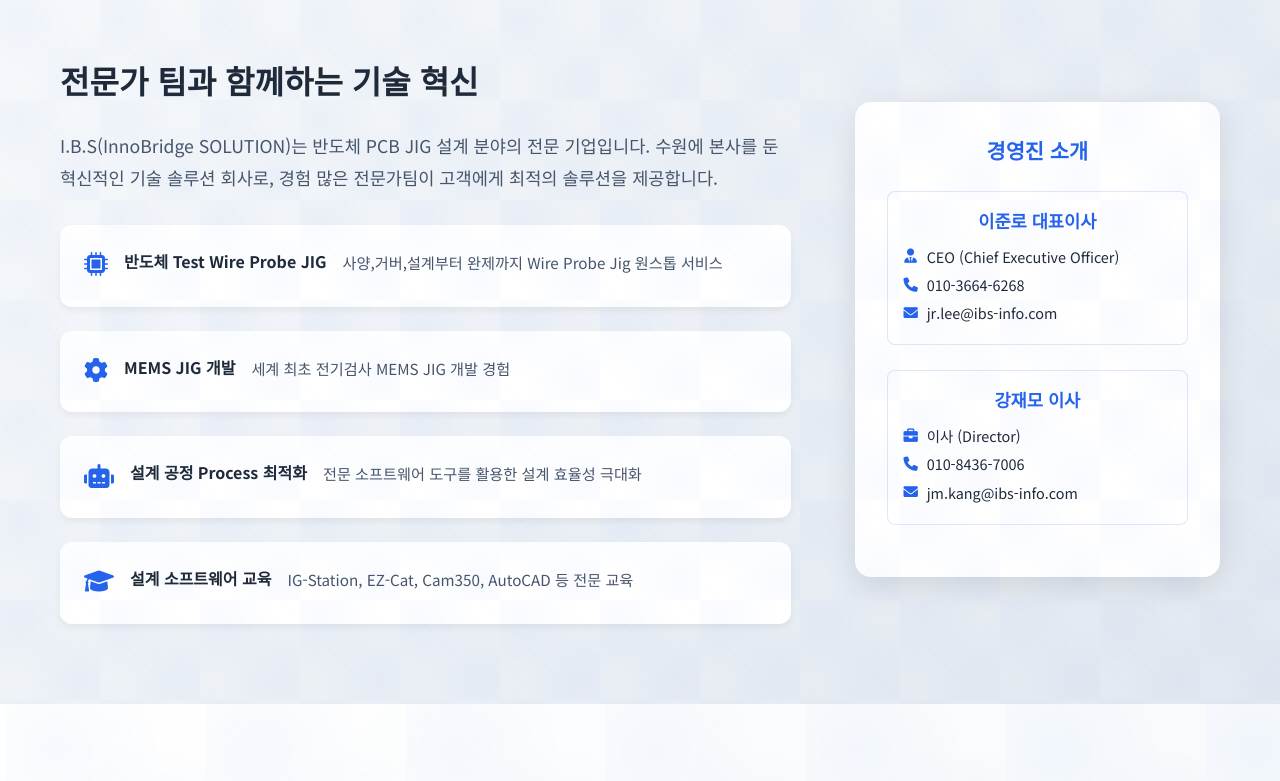
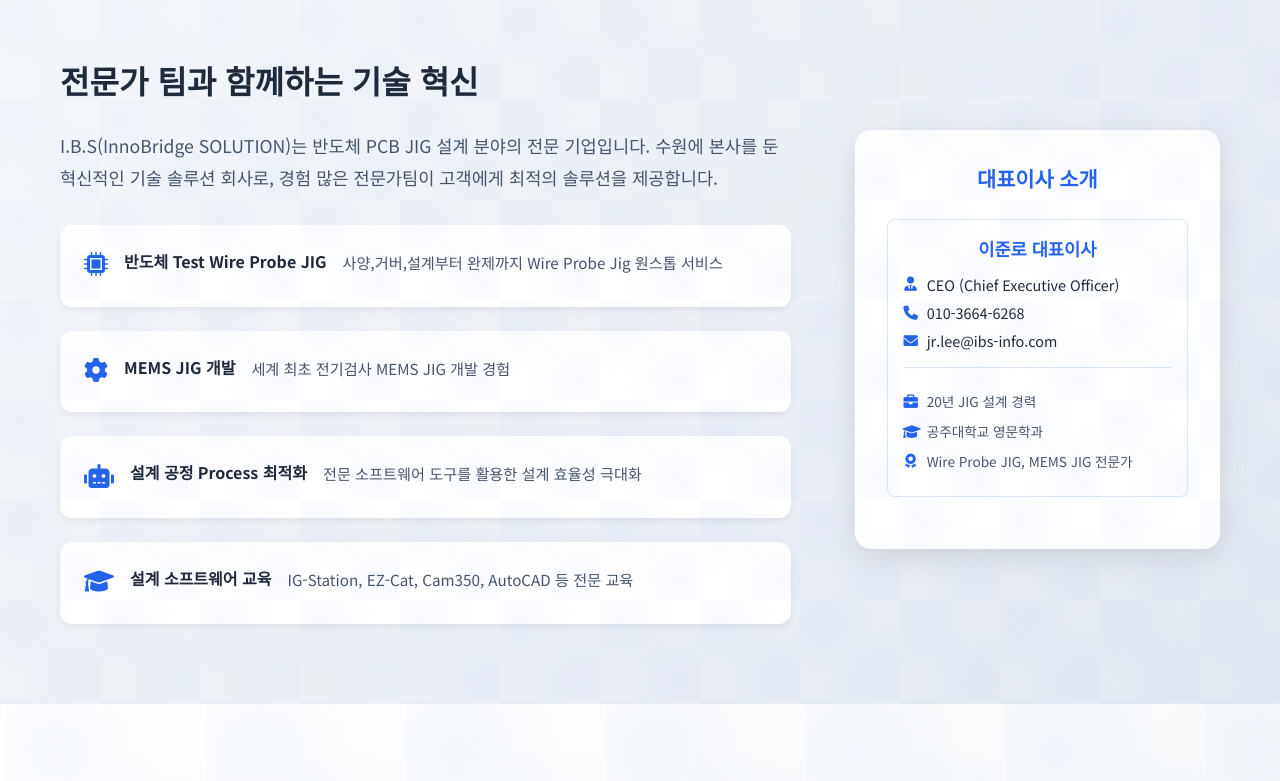
Before and after one commit to JRS1101/ibs-website, a plain HTML site: page index.html in a window 1280 px wide. Shown: the part 1000-1781 px from the top of the page. Drawn offline with nearby package versions, Linux system fonts and the light colour scheme.

Commit message:
강재모 이사 정보 제거 및 이준로 대표이사 단독 구성으로 전체 수정

```diff
--- a/index.html
+++ b/index.html
@@ -125,19 +125,18 @@
                 </div>
                 <div class="about-image">
                     <div class="card">
-                        <h4>경영진 소개</h4>
+                        <h4>대표이사 소개</h4>
                         <div class="profile-info">
                             <div class="executive-member">
                                 <h5>이준로 대표이사</h5>
                                 <p><i class="fas fa-user-tie"></i> CEO (Chief Executive Officer)</p>
                                 <p><i class="fas fa-phone"></i> 010-3664-6268</p>
                                 <p><i class="fas fa-envelope"></i> jr.lee@ibs-info.com</p>
-                            </div>
-                            <div class="executive-member">
-                                <h5>강재모 이사</h5>
-                                <p><i class="fas fa-briefcase"></i> 이사 (Director)</p>
-                                <p><i class="fas fa-phone"></i> 010-8436-7006</p>
-                                <p><i class="fas fa-envelope"></i> jm.kang@ibs-info.com</p>
+                                <div class="executive-details">
+                                    <p><i class="fas fa-briefcase"></i> 20년 JIG 설계 경력</p>
+                                    <p><i class="fas fa-graduation-cap"></i> 공주대학교 영문학과</p>
+                                    <p><i class="fas fa-award"></i> Wire Probe JIG, MEMS JIG 전문가</p>
+                                </div>
                             </div>
                         </div>
                     </div>
@@ -432,14 +431,12 @@
                         <i class="fas fa-phone"></i>
                         <h4>연락처</h4>
                         <p>이준로 대표: 010-3664-6268</p>
-                        <p>강재모 이사: 010-8436-7006</p>
                     </div>
                     <div class="contact-item">
                         <i class="fas fa-envelope"></i>
                         <h4>이메일</h4>
                         <p>회사 대표: ibs@ibs-info.com</p>
                         <p>이준로 대표: jr.lee@ibs-info.com</p>
-                        <p>강재모 이사: jm.kang@ibs-info.com</p>
                     </div>
                     <div class="contact-item">
                         <i class="fas fa-globe"></i>
@@ -460,9 +457,6 @@
                         <div style="display: flex; flex-direction: column; gap: 0.8rem;">
                             <a href="tel:010-3664-6268" style="color: var(--primary-color); text-decoration: none; font-weight: 500;">
                                 📞 이준로 대표: 010-3664-6268
-                            </a>
-                            <a href="tel:010-8436-7006" style="color: var(--primary-color); text-decoration: none; font-weight: 500;">
-                                📞 강재모 이사: 010-8436-7006
                             </a>
                             <a href="mailto:ibs@ibs-info.com" style="color: var(--primary-color); text-decoration: none; font-weight: 500;">
                                 📧 ibs@ibs-info.com
@@ -514,7 +508,6 @@
                 <div class="footer-contact">
                     <h4>연락처</h4>
                     <p>대표: 이준로 (010-3664-6268)</p>
-                    <p>이사: 강재모 (010-8436-7006)</p>
                     <p>ibs@ibs-info.com</p>
                 </div>
                 <div class="footer-services">
--- a/script.js
+++ b/script.js
@@ -321,9 +321,6 @@
                     <a href="tel:010-3664-6268" style="color: #2563eb; text-decoration: none; font-weight: 500;">
                         📞 이준로 대표: 010-3664-6268
                     </a>
-                    <a href="tel:010-8436-7006" style="color: #2563eb; text-decoration: none; font-weight: 500;">
-                        📞 강재모 이사: 010-8436-7006
-                    </a>
                     <a href="mailto:ibs@ibs-info.com" style="color: #2563eb; text-decoration: none; font-weight: 500;">
                         📧 ibs@ibs-info.com
                     </a>
--- a/styles.css
+++ b/styles.css
@@ -460,6 +460,18 @@
     color: var(--primary-color);
     font-size: 0.9rem;
     width: 16px;
+}
+
+.executive-details {
+    margin-top: 15px;
+    padding-top: 15px;
+    border-top: 1px solid rgba(74, 144, 226, 0.2);
+}
+
+.executive-details p {
+    margin: 8px 0;
+    color: var(--gray-600);
+    font-size: 0.85rem;
 }
 
 /* Services Section */
```
Also changed, not shown: emailjs_setup_guide.md (+0 -1 lines).
